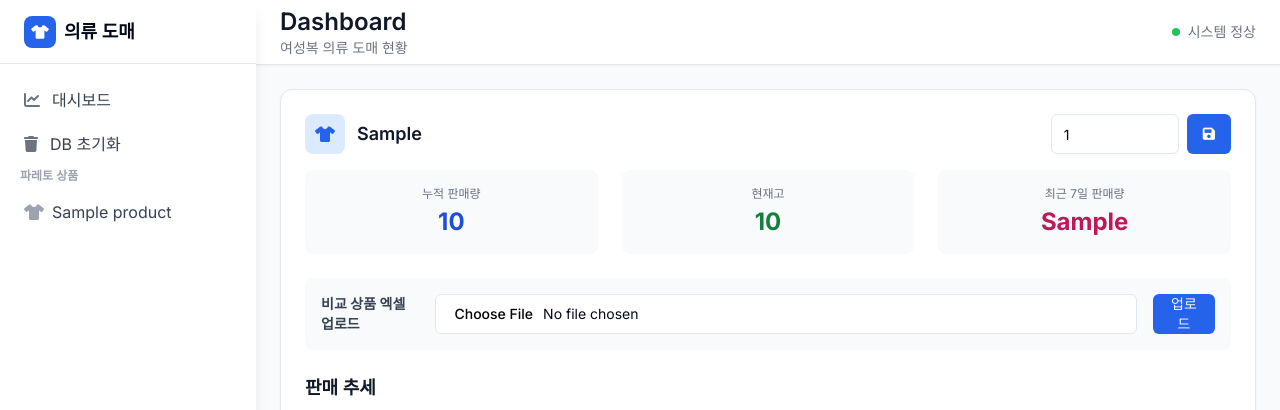
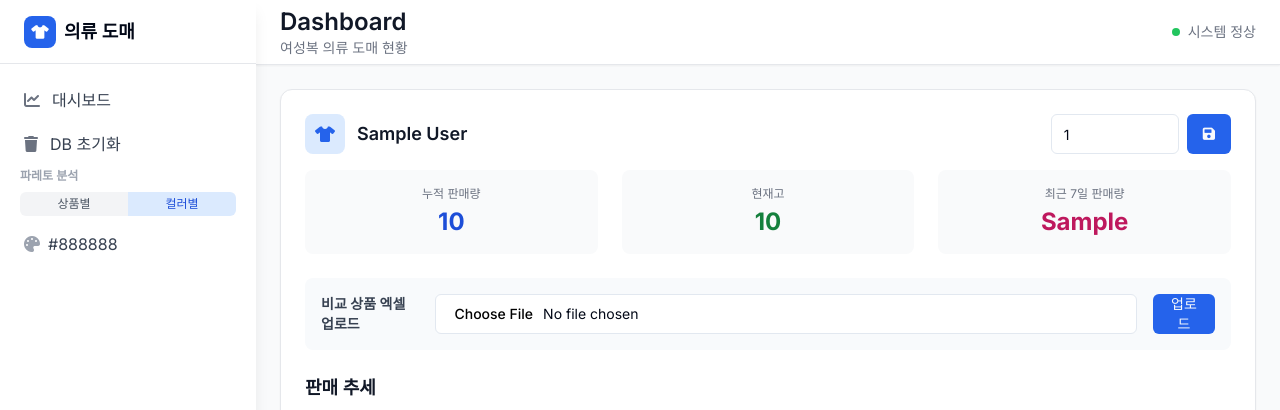
Before and after one commit to juhyun0819/Order_Strategy, a Flask app: template templates/dashboard.html in a window 1280 px wide. Shown: the top 410 px of the page. Run offline with Flask 3, Linux system fonts and the light colour scheme; the template is opened without the code that fills it: most values are stand-ins (such as "Sample title", 1, 10 or a date in 2020); some libraries are stand-ins or nearby versions.

Commit message:
컬러별 상품별 분리

```diff
--- a/templates/dashboard.html
+++ b/templates/dashboard.html
@@ -81,15 +81,36 @@
           <i class="fas fa-trash text-gray-500"></i>
           <span>DB 초기화</span>
         </a>
-        {% if sidebar_products %}
+        {% if sidebar_products or sidebar_colors %}
         <div
           class="mt-6 overflow-y-auto"
           style="max-height: calc(100vh - 180px)"
         >
+          <!-- 파레토 탭 -->
           <div class="text-xs text-gray-400 font-semibold mb-2 pl-2">
-            파레토 상품
+            파레토 분석
           </div>
-          <ul class="space-y-1">
+
+          <!-- 탭 버튼 -->
+          <div class="flex mb-2 px-2">
+            <button
+              id="product-tab"
+              class="flex-1 text-xs px-2 py-1 rounded-l-md transition-colors bg-blue-100 text-blue-700 font-medium"
+              onclick="switchTab('product')"
+            >
+              상품별
+            </button>
+            <button
+              id="color-tab"
+              class="flex-1 text-xs px-2 py-1 rounded-r-md transition-colors bg-gray-100 text-gray-600 hover:bg-gray-200"
+              onclick="switchTab('color')"
+            >
+              컬러별
+            </button>
+          </div>
+
+          <!-- 상품별 파레토 리스트 -->
+          <ul id="product-list" class="space-y-1">
             {% for product in sidebar_products %}
             <li>
               <a
@@ -102,7 +123,57 @@
             </li>
             {% endfor %}
           </ul>
+
+          <!-- 컬러별 파레토 리스트 -->
+          <ul id="color-list" class="space-y-1 hidden">
+            {% for color_product in sidebar_colors %}
+            <li>
+              <a
+                href="/dashboard?product={{ color_product.split(' - ')[0] if ' - ' in color_product else color_product }}&color={{ color_product.split(' - ')[1] if ' - ' in color_product else '' }}"
+                class="block px-3 py-2 rounded-lg transition-colors truncate {% if selected_product == (color_product.split(' - ')[0] if ' - ' in color_product else color_product) and selected_color == (color_product.split(' - ')[1] if ' - ' in color_product else '') %} bg-blue-100 text-blue-700 font-bold {% else %} text-gray-700 hover:bg-blue-50 hover:text-blue-700 {% endif %}"
+                title="{{ color_product }}"
+              >
+                <i class="fas fa-palette text-gray-400 mr-2"></i>{{ color_product }}
+              </a>
+            </li>
+            {% endfor %}
+          </ul>
         </div>
+
+        <script>
+          function switchTab(tab) {
+            const productTab = document.getElementById('product-tab');
+            const colorTab = document.getElementById('color-tab');
+            const productList = document.getElementById('product-list');
+            const colorList = document.getElementById('color-list');
+
+            if (tab === 'product') {
+              productTab.className = 'flex-1 text-xs px-2 py-1 rounded-l-md transition-colors bg-blue-100 text-blue-700 font-medium';
+              colorTab.className = 'flex-1 text-xs px-2 py-1 rounded-r-md transition-colors bg-gray-100 text-gray-600 hover:bg-gray-200';
+              productList.classList.remove('hidden');
+              colorList.classList.add('hidden');
+            } else {
+              productTab.className = 'flex-1 text-xs px-2 py-1 rounded-l-md transition-colors bg-gray-100 text-gray-600 hover:bg-gray-200';
+              colorTab.className = 'flex-1 text-xs px-2 py-1 rounded-r-md transition-colors bg-blue-100 text-blue-700 font-medium';
+              productList.classList.add('hidden');
+              colorList.classList.remove('hidden');
+            }
+          }
+
+          // 페이지 로드 시 현재 선택에 따라 탭 설정
+          document.addEventListener('DOMContentLoaded', function() {
+            const selectedProduct = "{{ selected_product }}";
+            const selectedColor = "{{ selected_color }}";
+
+            if (selectedColor) {
+              // 컬러가 선택된 경우 컬러별 탭 활성화
+              switchTab('color');
+            } else if (selectedProduct) {
+              // 상품만 선택된 경우 상품별 탭 활성화
+              switchTab('product');
+            }
+          });
+        </script>
         {% endif %}
       </nav>
     </div>
@@ -139,7 +210,7 @@
               </div>
               <div class="flex-1 flex items-center justify-between">
                 <h2 class="text-lg font-semibold text-gray-900 inline-block">
-                  {{ selected_product }}
+                  {{ display_name }}
                 </h2>
                 <!-- 주차별 거래처 수 입력란 -->
                 <form
@@ -868,7 +939,7 @@
               option_weekly_sales_trend.title = undefined;
               option_weekly_sales_trend.tooltip = {trigger: 'axis'};
 
-              var chartDomWeekly = document.getElementById('echart-weekly-sales-trend');
+              var chartDomWeekly = document.getElementById('echart-product-weekly-sales-trend');
               if (chartDomWeekly) {
                   var myChartWeekly = echarts.init(chartDomWeekly);
                   myChartWeekly.setOption(option_weekly_sales_trend);
@@ -1032,25 +1103,55 @@
       document.addEventListener("DOMContentLoaded", function () {
         // 현재 선택된 상품이 있는지 확인
         const currentProduct = "{{ selected_product }}";
+        const currentColor = "{{ selected_color }}";
         if (!currentProduct) {
           return; // 상품이 선택되지 않았으면 키보드 네비게이션 비활성화
         }
 
-        // 사이드바에서 상품 목록 가져오기
-        const productLinks = document.querySelectorAll(
-          'nav a[href*="product="]'
-        );
-        const products = Array.from(productLinks).map((link) => {
-          const url = new URL(link.href);
-          return url.searchParams.get("product");
-        });
-
-        if (products.length <= 1) {
-          return; // 상품이 1개 이하면 네비게이션 불필요
+        // 현재 활성 탭 확인
+        let currentTab = 'product';
+        const productTab = document.getElementById('product-tab');
+        const colorTab = document.getElementById('color-tab');
+        if (productTab && colorTab) {
+          if (productTab.classList.contains('bg-blue-100')) {
+            currentTab = 'product';
+          } else if (colorTab.classList.contains('bg-blue-100')) {
+            currentTab = 'color';
+          }
         }
 
-        // 현재 상품의 인덱스 찾기
-        const currentIndex = products.indexOf(currentProduct);
+        // 현재 탭에 따른 링크 목록 가져오기
+        let navigationLinks = [];
+        if (currentTab === 'product') {
+          // 상품별 탭: 상품 링크만 가져오기
+          const productLinks = document.querySelectorAll('#product-list a[href*="product="]');
+          navigationLinks = Array.from(productLinks).map((link) => {
+            const url = new URL(link.href);
+            return {
+              product: url.searchParams.get("product"),
+              color: url.searchParams.get("color") || ""
+            };
+          });
+        } else {
+          // 컬러별 탭: 컬러 링크만 가져오기
+          const colorLinks = document.querySelectorAll('#color-list a[href*="product="]');
+          navigationLinks = Array.from(colorLinks).map((link) => {
+            const url = new URL(link.href);
+            return {
+              product: url.searchParams.get("product"),
+              color: url.searchParams.get("color") || ""
+            };
+          });
+        }
+
+        if (navigationLinks.length <= 1) {
+          return; // 항목이 1개 이하면 네비게이션 불필요
+        }
+
+        // 현재 항목의 인덱스 찾기
+        const currentIndex = navigationLinks.findIndex(item =>
+          item.product === currentProduct && item.color === currentColor
+        );
         if (currentIndex === -1) {
           return;
         }
@@ -1069,22 +1170,24 @@
           let nextIndex = -1;
 
           if (e.key === "ArrowLeft") {
-            // 왼쪽 화살표: 이전 상품
+            // 왼쪽 화살표: 이전 항목
             nextIndex =
-              currentIndex > 0 ? currentIndex - 1 : products.length - 1;
+              currentIndex > 0 ? currentIndex - 1 : navigationLinks.length - 1;
             e.preventDefault();
           } else if (e.key === "ArrowRight") {
-            // 오른쪽 화살표: 다음 상품
+            // 오른쪽 화살표: 다음 항목
             nextIndex =
-              currentIndex < products.length - 1 ? currentIndex + 1 : 0;
+              currentIndex < navigationLinks.length - 1 ? currentIndex + 1 : 0;
             e.preventDefault();
           }
 
           if (nextIndex !== -1 && nextIndex !== currentIndex) {
-            const nextProduct = products[nextIndex];
-            window.location.href = `/dashboard?product=${encodeURIComponent(
-              nextProduct
-            )}`;
+            const nextItem = navigationLinks[nextIndex];
+            let url = `/dashboard?product=${encodeURIComponent(nextItem.product)}`;
+            if (nextItem.color) {
+              url += `&color=${encodeURIComponent(nextItem.color)}`;
+            }
+            window.location.href = url;
           }
         });
 
@@ -1094,7 +1197,7 @@
           const keyboardInfo = document.createElement("div");
           keyboardInfo.className = "text-xs text-gray-400 mt-1";
           keyboardInfo.innerHTML =
-            '<i class="fas fa-keyboard mr-1"></i>← → 키로 상품 이동';
+            `<i class="fas fa-keyboard mr-1"></i>← → 키로 ${currentTab === 'product' ? '상품' : '컬러'} 이동`;
           header
             .querySelector(".flex.items-center.space-x-4")
             .appendChild(keyboardInfo);
```
Also changed, not shown: route/dashboard.py (+23 -6 lines), service/analysis.py (+39 -1 lines).
